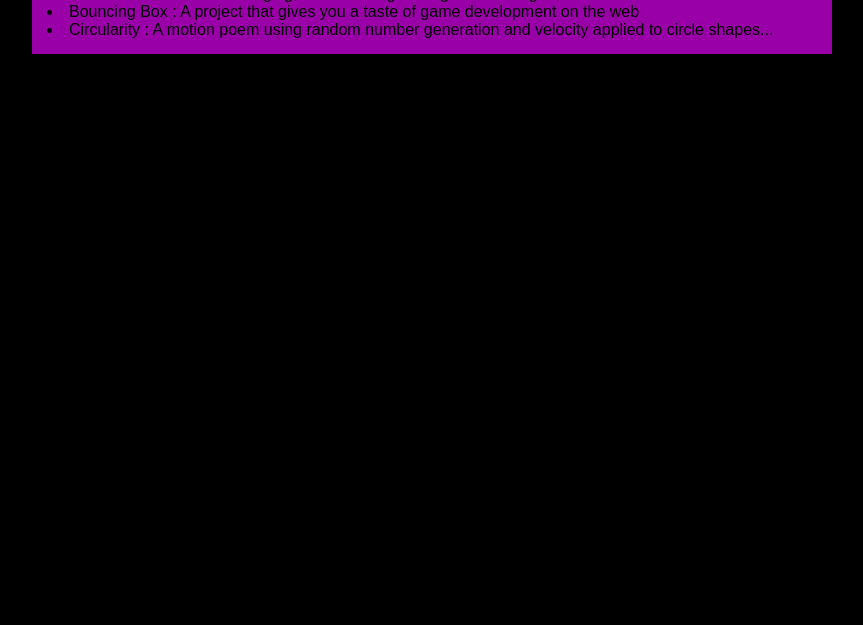
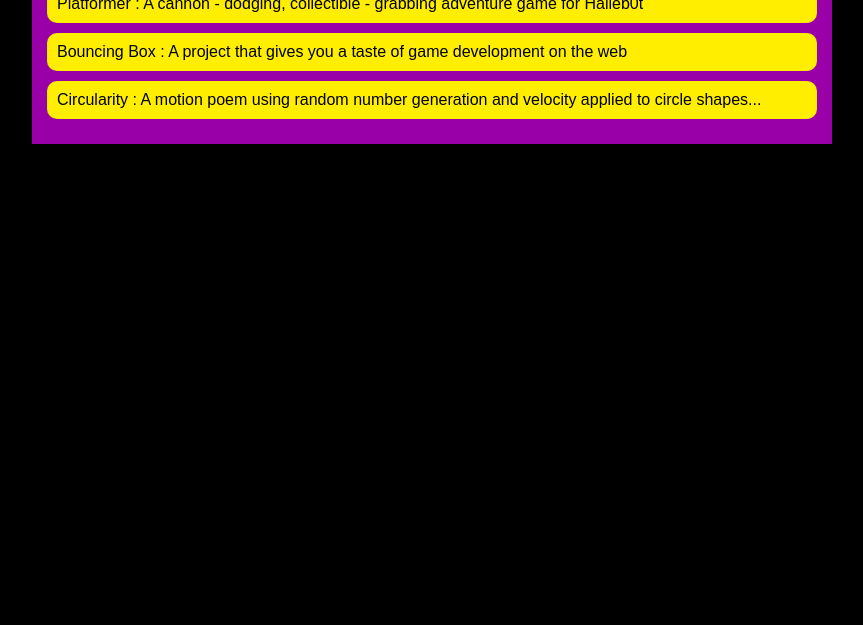
Before and after one commit to UnfriedChicken/UnfriedChicken.github.io, a plain HTML site: page portfolio.html in a window 1280 px wide. Shown: the part 175-800 px from the top of the page, without its empty margins (208-1071 px from the left). Drawn offline with Linux system fonts and the light colour scheme.

Commit message:
add portfolio.html file

```diff
--- a/portfolio.html
+++ b/portfolio.html
@@ -21,7 +21,7 @@
       <main>
         <div class="content">
           <h1>portfolio</h1>
-          <u1 id="Portfolio">
+          <u1 id="portfolio">
             <li>
               <a href="projects/platformer/"
                 >Platformer : A cannon - dodging, collectible - grabbing
--- a/style.css
+++ b/style.css
@@ -34,7 +34,7 @@ h1 {
 }
 a {
   text-decoration: none;
-  color: #000000;
+  color: #2600ff;
 }
 
 /* main container area beneath menu */
@@ -75,19 +75,19 @@ h3 {
 }
 
 #portfolio li {
-  background: #ffffff;
+  background: #ffee00;
   padding: 10px;
   border-radius: 10px;
   margin-bottom: 10px;
 }
 
 #portfolio li:hover {
-  background: #eee;
+  background: #ff0000;
 }
 
 #portfolio a {
   text-decoration: none;
-  color: #ffffff;
+  color: #000000;
 }
 /* responsive web design */
 @media screen and (min-width: 120px) and (max-width: 1080px) {
```
